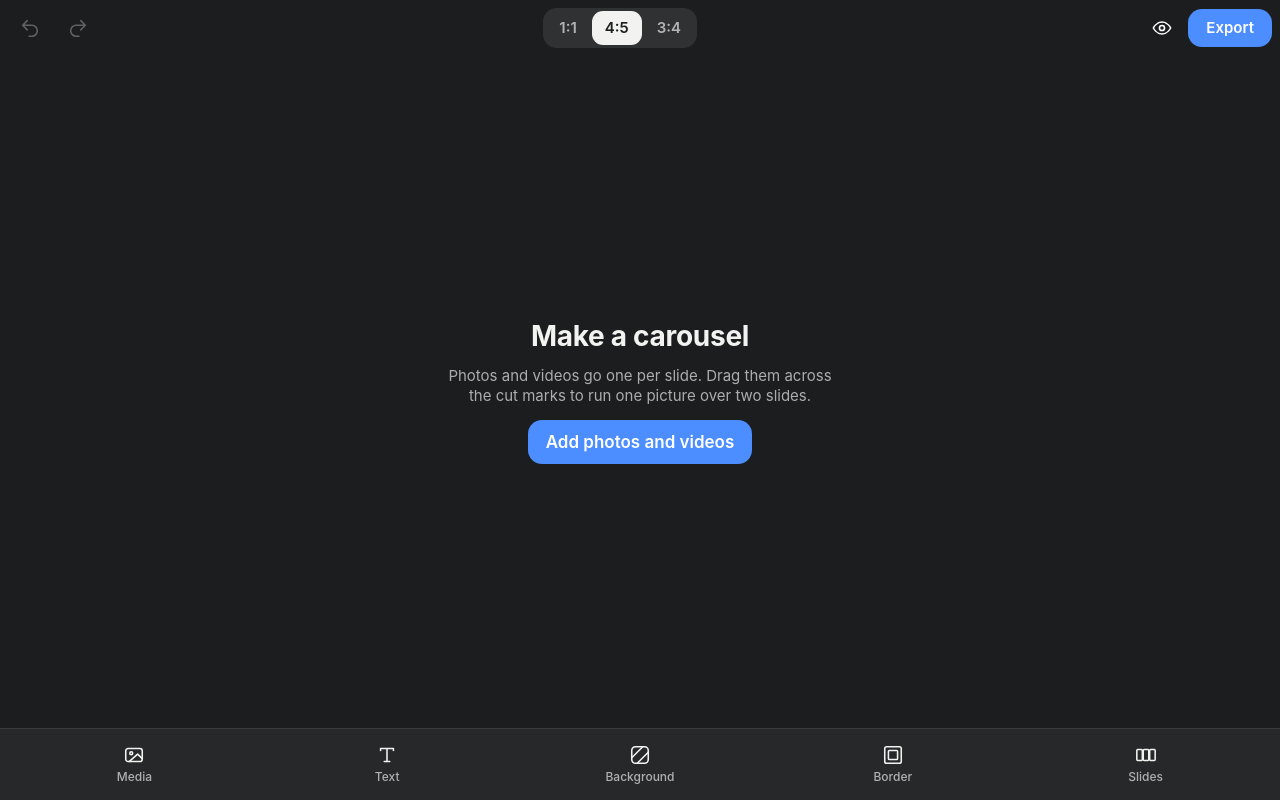
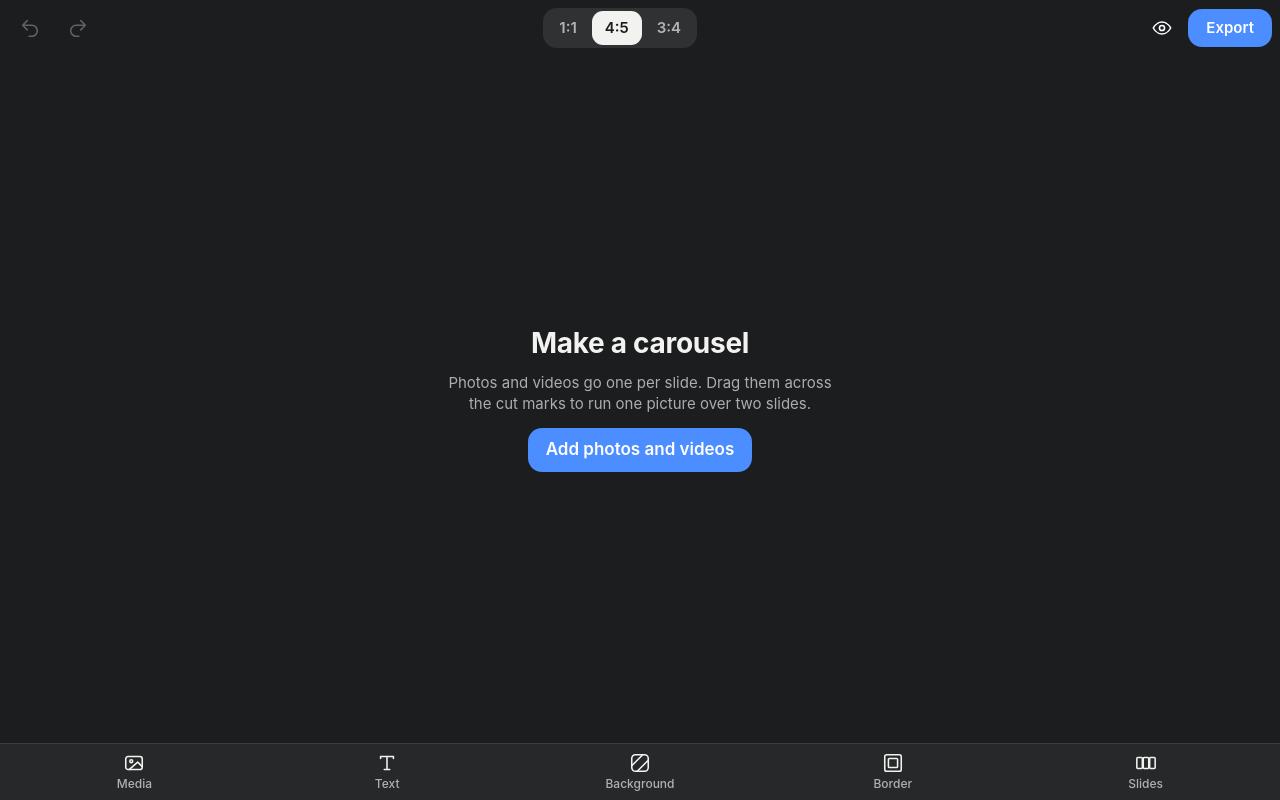
Before and after one commit to awsome229/carousel-maker, a plain HTML site: page index.html in a window 1280 px wide. Drawn offline with Linux system fonts and the light colour scheme.

Commit message:
Shorter bottom toolbar
Co-Authored-By: Claude Opus 5.5 <noreply@anthropic.com>

```diff
--- a/index.html
+++ b/index.html
@@ -57,8 +57,8 @@ canvas#cv{position:absolute;inset:0;width:100%;height:100%;touch-action:none;dis
 #empty[hidden]{display:none}
 #empty p{margin:0;color:var(--text-2);max-width:26em}
 
-nav#tray{background:var(--surface);-webkit-backdrop-filter:blur(24px);backdrop-filter:blur(24px);border-top:1px solid var(--hair);padding:6px 8px calc(6px + env(safe-area-inset-bottom));display:flex;justify-content:space-around;align-items:center;min-height:72px;position:relative;z-index:3}
-.tool{display:flex;flex-direction:column;align-items:center;justify-content:center;gap:3px;flex:1;max-width:84px;min-height:56px;border-radius:var(--r-m);font-size:var(--t-cap);font-weight:500;color:var(--text-2)}
+nav#tray{background:var(--surface);-webkit-backdrop-filter:blur(24px);backdrop-filter:blur(24px);border-top:1px solid var(--hair);padding:4px 8px max(4px, calc(env(safe-area-inset-bottom) - 10px));display:flex;justify-content:space-around;align-items:center;min-height:56px;position:relative;z-index:3}
+.tool{display:flex;flex-direction:column;align-items:center;justify-content:center;gap:2px;flex:1;max-width:84px;min-height:48px;border-radius:var(--r-m);font-size:var(--t-cap);font-weight:500;color:var(--text-2)}
 .tool svg{color:var(--text)}
 .tool:active,.tool.on{background:var(--fill)}
 .tool.danger,.tool.danger svg{color:var(--danger)}
@@ -752,7 +752,7 @@ const hapLabel = (() => { const l = document.createElement('label'), i = documen
 function tick(){ try { if (navigator.vibrate) navigator.vibrate(6); else hapLabel.click(); } catch {} }
 function tickOnStep(input){ if (input._last !== input.value) { if (input._last !== undefined) tick(); input._last = input.value; } }
 // Home-screen web apps keep running an old copy; check for a newer deploy whenever the app comes back to the front.
-const BUILD = '20261123-2';
+const BUILD = '20261123-3';
 let liveBuild = '';
 async function checkUpdate(){
   try {
```
